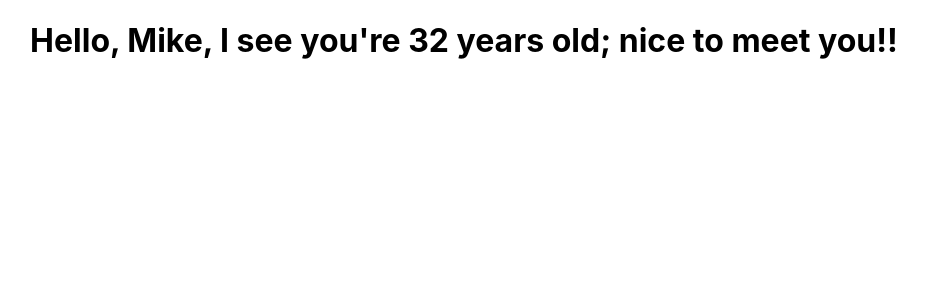
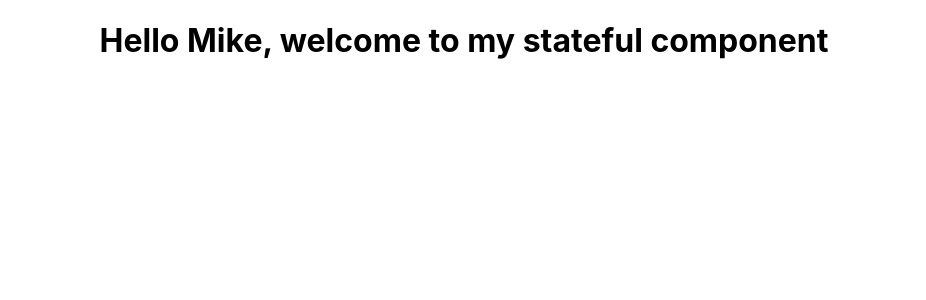
Before and after one commit to mariamar95/React, a React (Create React App) app in the folder my-app/: page / in a window 1280 px wide. Shown: the top 300 px of the page, without its empty margins (176-1102 px from the left). Built offline with nearby package versions, Linux system fonts and the light colour scheme.

Commit message:
created stateful component

```diff
--- a/my-app/src/App.js
+++ b/my-app/src/App.js
@@ -1,11 +1,11 @@
 import logo from './logo.svg';
 import './App.css';
-import FunctionalGreetingWithProps from './components/FunctionalGreetingWithProps';
+import StatefulGreeting from './components/StatefulGreeting';
 
 function App() {
   return (
     <div className="App">
-      <FunctionalGreetingWithProps greeting="nice to meet you!" age="32" name="Mike" />
+      <StatefulGreeting name="Mike" greeting="welcome to my stateful component"/>
     </div>
   );
 }
--- /dev/null
+++ b/my-app/src/components/StatefulGreeting.js
@@ -0,0 +1,9 @@
+import React from "react";
+
+class StatefulGreeting extends React.Component {
+     render(){
+        return <h1>Hello {this.props.name}, {this.props.greeting}</h1>
+     }
+}
+
+export default StatefulGreeting
```
